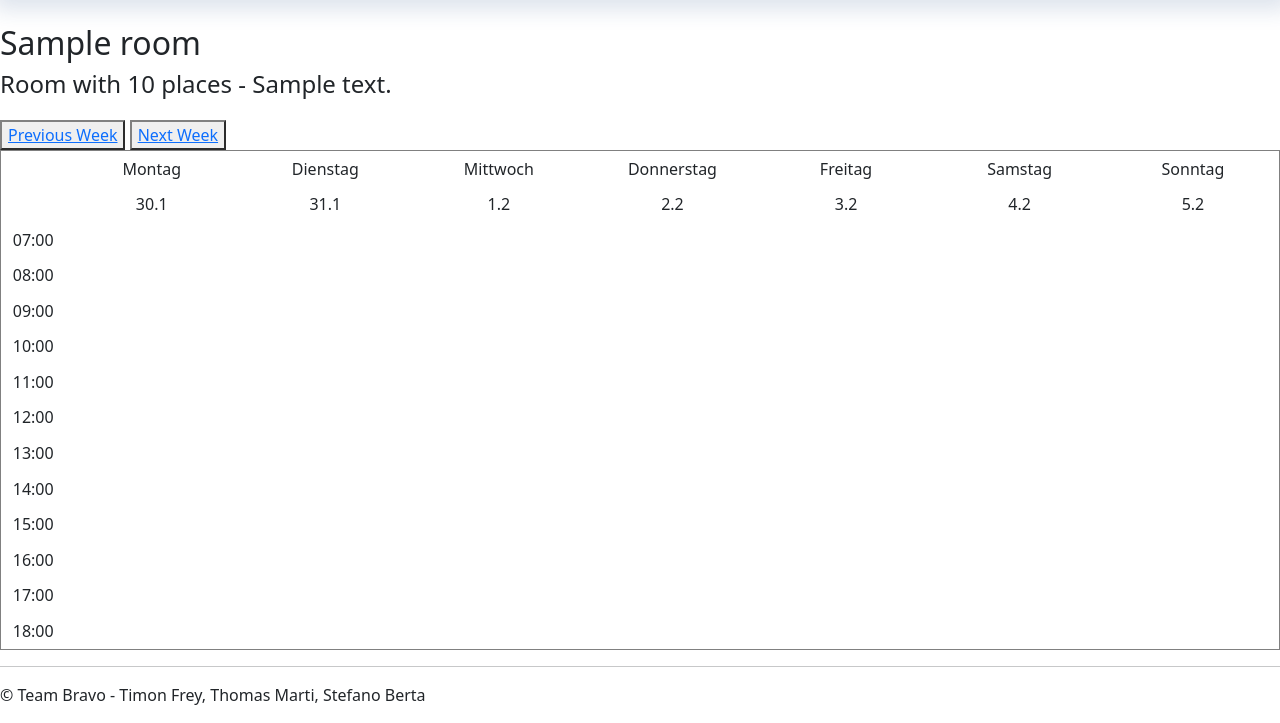
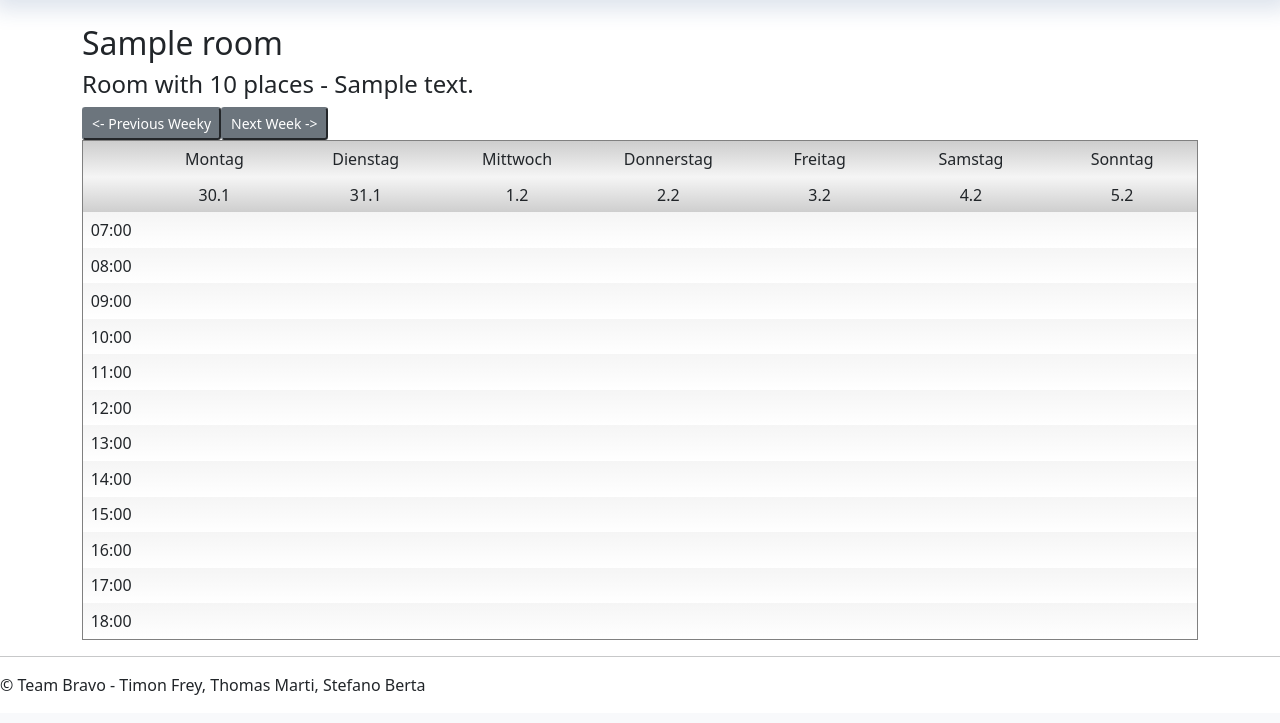
Before and after one commit to Timon-3/project-bravo, a Django app: page /room/1/ in a window 1280 px wide. Shown: the part 109-832 px from the top of the page. After the commit the page ends 804 px from the top, so only its background shows below. Run offline with Django 4.2, Linux system fonts and the light colour scheme; tables that the repository leaves empty hold one stand-in row (values such as "Sample post"); some libraries are stand-ins or nearby versions.

Commit message:
minor layout / css updates

```diff
--- a/tst_room_booking/home/templates/home/delete.html
+++ b/tst_room_booking/home/templates/home/delete.html
@@ -1,6 +1,7 @@
 {% extends "home/layout.html" %}
 
 {% block content %}
+<div class="container">
 <h3>Deletion for event:</h3>
 <h3>
 <tr>
@@ -15,5 +16,5 @@
     <p>Note this action is irreversible, please confirm if you want to proceed or <a href="{% url 'secured' %}" style="color: blue">go back</a></p>
     <input type="submit" class="btn btn-danger btn-sm" value="Yes delete it"/>
 </form>
-
+</div>
 {% endblock %}
--- a/tst_room_booking/home/templates/home/login.html
+++ b/tst_room_booking/home/templates/home/login.html
@@ -1,9 +1,9 @@
 {% extends "home/layout.html" %}
 {% block content %}
-
+<div class="container">
 <form method="post">{% csrf_token %}
     {{form.as_p}}
-    <button type="submit" class="btn btn-secondary" style="margin-left: 2%;">login</button>
+    <button type="submit" class="btn btn-secondary">login</button>
 </form>
-
+</div>
 {% endblock %}
--- a/tst_room_booking/home/templates/home/modify.html
+++ b/tst_room_booking/home/templates/home/modify.html
@@ -3,11 +3,13 @@
 Modify
 {% endblock %}
 {% block content %}
+<div class="container">
 <form method="POST" class="post-form">{% csrf_token %}
     {{ form }}
-    <button type="submit" class="save btn btn-default">Modify</button>
+    <button type="submit" class="btn btn-warning btn-sm">Modify</button>
 </form>
 {% if conflict %}
     <p class="alert alert-danger" role="alert">{{ conflict }}</p>
  {% endif %}
+</div>
 {% endblock %}
--- a/tst_room_booking/home/templates/home/register.html
+++ b/tst_room_booking/home/templates/home/register.html
@@ -1,9 +1,9 @@
 {% extends "home/layout.html" %}
 {% block content %}
-
+<div class="container">
 <form method="post">{% csrf_token %}
     {{form.as_p}}
     <button type="submit" class="btn btn-secondary">Submit</button>
 </form>
-
+</div>
 {% endblock %}
--- a/tst_room_booking/home/templates/home/room.html
+++ b/tst_room_booking/home/templates/home/room.html
@@ -3,6 +3,7 @@
 Home
 {% endblock %}
 {% block content %}
+<div class="container">
     <h2>{{ room.name }}</h2>
     <h4>Room with {{ room.capacity }} places - {{ room.description }}</h4>
     {% if request.user.is_authenticated %}
@@ -10,13 +11,13 @@ Home
         <div class="container">
             <div class="row">
                 {% for field in form %}
-                <div class="col-12 col-sm-12 col-md-6 col-lg-2 col-xl-2">
+                    <div class="col-12 col-sm-12 col-md-6 col-lg-4 col-xl-3">
                         <p> {{ field.label_tag }} </p>
                         <p> {{ field }} </p>
                     </div>
                 {% endfor %}
                 <div>
-                <button type="submit" class="col-1 col-sm-1 col-md-1 col-lg-1 col-xl-1 btn btn-primary btn-sm">Save</button>
+                    <button type="submit" class="col-1 col-sm-1 col-md-1 col-lg-1 col-xl-1 btn btn-primary btn-sm" style="margin-bottom: 1.5%;">Save</button>
                 </div>
             </div>
         </div>
@@ -25,11 +26,13 @@ Home
     {% if conflict %}
         <p class="alert alert-danger" role="alert">{{ conflict }}</p>
     {% endif %}
- <button type="button" style="border-color: gray; margin-top: 1%;">
-    <a href="{% url 'room' room.id %}?{{ dect_cal }}">Previous Week</a>
-</button>
-<button type="button" style="border-color: gray">
-    <a href="{% url 'room' room.id %}?{{ add_cal }}">Next Week</a>
-</button>
+    <div style="display:flex">
+        <a style="color:white" href="{% url 'room' room.id %}?{{ dect_cal }}">
+            <button type="button" class="btn-rounded btn-secondary btn-sm"><- Previous Weeky</button></a>
+
+        <a style="color:white" href="{% url 'room' room.id %}?{{ add_cal }}">
+            <button type="button" class="btn-rounded btn-secondary btn-sm" style="flex:1">Next Week -></button></a>
+    </div>
     {{ cal }}
+</div>
 {% endblock %}
--- a/tst_room_booking/home/templates/home/secured.html
+++ b/tst_room_booking/home/templates/home/secured.html
@@ -3,6 +3,7 @@
 My events
 {% endblock %}
 {% block content %}
+<div class="container">
 
 {% if conflict %}
     <p class="alert alert-danger" role="alert">{{ conflict }}</p>
@@ -46,5 +47,5 @@ My events
 
     </div>
 </div>
-
+</div>
 {% endblock %}
--- a/tst_room_booking/home/utils.py
+++ b/tst_room_booking/home/utils.py
@@ -7,7 +7,7 @@ def formatevent(starttime, endtime, description):
     height = timediff * 100 + timediff//1*7
     top = (height - 100) / 2 + min/0.6
     return f"""<div style='font-weight: bold; color: rgb(224 224 234); position: relative; top: {top}%; height: {height}%; width: 100%;
-            background-color:rgb(64 104 137);border-radius:6px;background-image: linear-gradient(to bottom right, rgb(64 104 137),
+            background-color:rgb(64 104 137);border-radius:6px; background-image: linear-gradient(to bottom right, rgb(64 104 137),
             rgb(124 164 207));box-shadow: 1px 4px lightgrey;'>{description}</div>"""
 
 def formatrow(week, hour, room_id, minimum_date, maximum_date, hidden_description):
@@ -25,7 +25,7 @@ def formatrow(week, hour, room_id, minimum_date, maximum_date, hidden_descriptio
             row += f"<td>{formatevent(starttime=starttime, endtime=endtime,description=description)}</td>"
         else:
             row += f"<td></td>"
-    return f"<tr>{row}</tr>"
+    return f"<tr style='background-image: linear-gradient(rgb(245 245 245), rgb(255 255 255))'>{row}</tr>"
 
 def formatcal(room_id, cal_date, hidden_description):
     now = datetime.strptime(cal_date,"%Y-%d-%m")
@@ -41,11 +41,11 @@ def formatcal(room_id, cal_date, hidden_description):
     weekdatetime = [monday,tuesday,wednesday,thursday,friday,saturday,sunday]
     week = [monday.day,tuesday.day,wednesday.day,thursday.day,friday.day,saturday.day,sunday.day]
     cal = f'<table border="1" width="100%" height="500">'
-    cal += "<tr><td style='width: 5%;'></td><td>Montag</td><td>Dienstag</td><td>Mittwoch</td><td>Donnerstag</td><td>Freitag</td><td>Samstag</td><td>Sonntag</td></tr>"
+    cal += "<tr style='background-image: linear-gradient(rgb(205 205 205), rgb(245 245 245))'><td style='width: 5%;'></td><td>Montag</td><td>Dienstag</td><td>Mittwoch</td><td>Donnerstag</td><td>Freitag</td><td>Samstag</td><td>Sonntag</td></tr>"
     line2 = "<td style='width: 5%;'></td>"
     for day in weekdatetime:
         line2 += f'<td>{day.day}.{day.month}</td>'
-    cal += f'<tr>{line2}</tr>'
+    cal += f"<tr style='background-image: linear-gradient(rgb(245 245 245), rgb(205 205 205))'>{line2}</tr>"
     for x in range(7,19,1):
         cal += f'{formatrow(week=week, hour=x, room_id=room_id, minimum_date=minimum_date, maximum_date=maximum_date, hidden_description=hidden_description)}'
     cal += f'</table>'
--- a/tst_room_booking/home/views.py
+++ b/tst_room_booking/home/views.py
@@ -52,6 +52,10 @@ def search(request):
             room = Room.objects.filter(id=id)
             room_list = room_list | room
         form = FilterForm()
+
+        if room_list.__len__() == 0:
+            conflict = (f"Sorry, no free rooms available in this timeframe!")
+            return render(request, "home/search.html", {"form": form, "room_list": room_list, "conflict": conflict})
     return render(request, "home/search.html", {"form": form, "room_list": room_list})
 
 
```
Also changed, not shown: tst_room_booking/home/templates/home/search.html (+7 -2 lines), 1 other file. Lines whose indentation alone changed are shown as unchanged.
